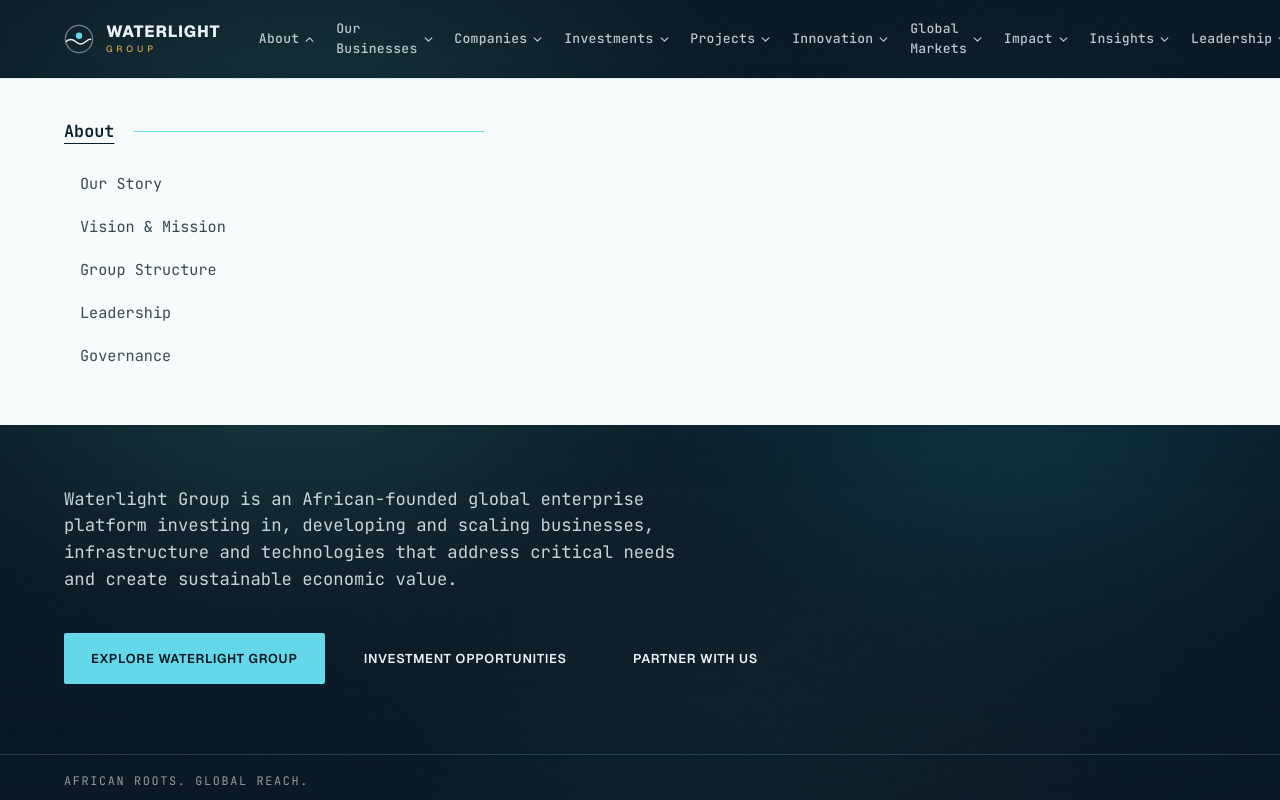
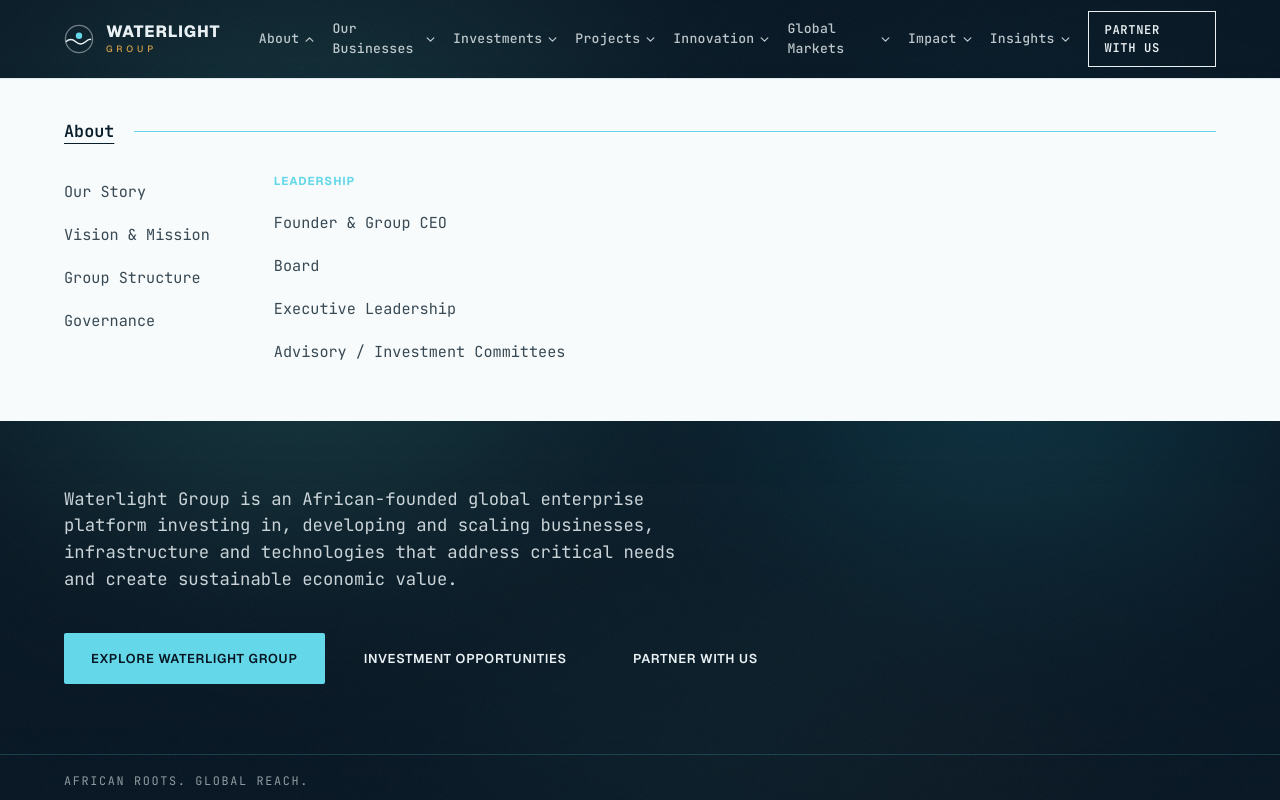
Before and after one commit to Taterbro/wsl-website, a Next.js app: page / in a window 1280 px wide. Both pictures are taken after a click on the button "About". Shown: the top 800 px of the page. Built offline with nearby package versions, Linux system fonts and the light colour scheme.

Commit message:
style: rework site maps

```diff
--- a/app/_components/footer/footer.tsx
+++ b/app/_components/footer/footer.tsx
@@ -18,6 +18,8 @@
   { label: "Partner with us", href: "#partner" },
   { label: "Global markets", href: "#markets" },
   { label: "Insights & newsroom", href: "#insights" },
+  { label: "Careers", href: "/careers" },
+  { label: "Contact & global offices", href: "/contact" },
 ];
 
 const ENTITIES: { heading: string; copy: string }[] = [
--- a/app/_components/header/constants.ts
+++ b/app/_components/header/constants.ts
@@ -1,25 +1,53 @@
+export interface NavItem {
+  label: string;
+  href: string;
+}
+
+export interface NavColumn {
+  heading?: string;
+  items: NavItem[];
+}
+
 export interface NavLink {
   label: string;
   href: string;
-  subLinks: { label: string; href: string }[];
+  columns: NavColumn[];
 }
 
 export const NAV_LINKS: NavLink[] = [
   {
     label: "About",
     href: "/about",
-    subLinks: [
+    columns: [
+      {
+        items: [
           { label: "Our Story", href: "/about/our-story" },
           { label: "Vision & Mission", href: "/about/vision-mission" },
           { label: "Group Structure", href: "/about/group-structure" },
-      { label: "Leadership", href: "/about/leadership" },
           { label: "Governance", href: "/about/governance" },
+        ],
+      },
+      {
+        heading: "Leadership",
+        items: [
+          { label: "Founder & Group CEO", href: "/leadership/founder-group-ceo" },
+          { label: "Board", href: "/leadership/board" },
+          { label: "Executive Leadership", href: "/leadership/executive-leadership" },
+          {
+            label: "Advisory / Investment Committees",
+            href: "/leadership/advisory-investment-committees",
+          },
+        ],
+      },
     ],
   },
   {
     label: "Our Businesses",
     href: "/businesses",
-    subLinks: [
+    columns: [
+      {
+        heading: "Sectors",
+        items: [
           { label: "Water & Smart Infrastructure", href: "/businesses/water-smart-infrastructure" },
           { label: "Energy", href: "/businesses/energy" },
           { label: "Agriculture", href: "/businesses/agriculture" },
@@ -31,19 +59,22 @@
         ],
       },
       {
-    label: "Companies",
-    href: "/companies",
-    subLinks: [
+        heading: "Companies",
+        items: [
           { label: "Waterlight Africa Investments Ltd", href: "/companies/waterlight-africa-investments" },
           { label: "Waterlight Industries Limited", href: "/companies/waterlight-industries" },
           { label: "Waterlight iHEAL Global Limited", href: "/companies/waterlight-iheal-global" },
           { label: "Waterlight Limited", href: "/companies/waterlight-limited" },
         ],
       },
+    ],
+  },
   {
     label: "Investments",
     href: "/investments",
-    subLinks: [
+    columns: [
+      {
+        items: [
           { label: "Investment Strategy", href: "/investments/strategy" },
           { label: "Opportunities", href: "/investments/opportunities" },
           { label: "Joint Ventures", href: "/investments/joint-ventures" },
@@ -51,29 +82,41 @@
           { label: "Investor Relations", href: "/investments/investor-relations" },
         ],
       },
+    ],
+  },
   {
     label: "Projects",
     href: "/projects",
-    subLinks: [
+    columns: [
+      {
+        items: [
           { label: "Portfolio", href: "/projects/portfolio" },
           { label: "Project Map", href: "/projects/project-map" },
           { label: "Flagship Projects", href: "/projects/flagship-projects" },
           { label: "Development Pipeline", href: "/projects/development-pipeline" },
         ],
       },
+    ],
+  },
   {
     label: "Innovation",
     href: "/innovation",
-    subLinks: [
+    columns: [
+      {
+        items: [
           { label: "WSWIS", href: "/innovation/wswis" },
           { label: "Technology Partnerships", href: "/innovation/technology-partnerships" },
           { label: "R&D / Innovation", href: "/innovation/rd-innovation" },
         ],
       },
+    ],
+  },
   {
     label: "Global Markets",
     href: "/global-markets",
-    subLinks: [
+    columns: [
+      {
+        items: [
           { label: "Africa", href: "/global-markets/africa" },
           { label: "GCC", href: "/global-markets/gcc" },
           { label: "Europe", href: "/global-markets/europe" },
@@ -82,20 +125,28 @@
           { label: "Emerging & Strategic Markets", href: "/global-markets/emerging-strategic-markets" },
         ],
       },
+    ],
+  },
   {
     label: "Impact",
     href: "/impact",
-    subLinks: [
+    columns: [
+      {
+        items: [
           { label: "Sustainability", href: "/impact/sustainability" },
           { label: "Development Partnerships", href: "/impact/development-partnerships" },
           { label: "Waterlight Save Initiative", href: "/impact/waterlight-save-initiative" },
           { label: "iHEAL Framework", href: "/impact/iheal-framework" },
         ],
       },
+    ],
+  },
   {
     label: "Insights",
     href: "/insights",
-    subLinks: [
+    columns: [
+      {
+        items: [
           { label: "Research", href: "/insights/research" },
           { label: "Perspectives", href: "/insights/perspectives" },
           { label: "News", href: "/insights/news" },
@@ -103,47 +154,11 @@
           { label: "Media", href: "/insights/media" },
         ],
       },
-  {
-    label: "Leadership",
-    href: "/leadership",
-    subLinks: [
-      { label: "Founder & Group CEO", href: "/leadership/founder-group-ceo" },
-      { label: "Board", href: "/leadership/board" },
-      { label: "Executive Leadership", href: "/leadership/executive-leadership" },
-      { label: "Advisory / Investment Committees", href: "/leadership/advisory-investment-committees" },
-    ],
-  },
-  {
-    label: "Partner With Us",
-    href: "/partner-with-us",
-    subLinks: [
-      { label: "Investors", href: "/partner-with-us/investors" },
-      { label: "Governments", href: "/partner-with-us/governments" },
-      { label: "Financial Institutions", href: "/partner-with-us/financial-institutions" },
-      { label: "Technology Partners", href: "/partner-with-us/technology-partners" },
-      { label: "Project Owners", href: "/partner-with-us/project-owners" },
-      { label: "Market Entry", href: "/partner-with-us/market-entry" },
-    ],
-  },
-  {
-    label: "Careers",
-    href: "/careers",
-    subLinks: [],
-  },
-  {
-    label: "Contact / Global Offices",
-    href: "/contact",
-    subLinks: [],
-  },
-  {
-    label: "Legal",
-    href: "/legal",
-    subLinks: [
-      { label: "Privacy", href: "/legal/privacy" },
-      { label: "Terms", href: "/legal/terms" },
-      { label: "Cookies", href: "/legal/cookies" },
-      { label: "Investment Disclaimer", href: "/legal/investment-disclaimer" },
-      { label: "Accessibility", href: "/legal/accessibility" },
     ],
   },
 ];
+
+export const UTILITY_LINKS: NavItem[] = [
+  { label: "Careers", href: "/careers" },
+  { label: "Contact", href: "/contact" },
+];
--- a/app/_components/header/header.tsx
+++ b/app/_components/header/header.tsx
@@ -3,16 +3,16 @@
 import { useEffect, useRef, useState } from "react";
 import { cn } from "@/lib/utils";
 import Brandmark from "../brand-mark";
-import { NAV_LINKS } from "./constants";
+import { NAV_LINKS, UTILITY_LINKS } from "./constants";
 
 const burgerSpanClass =
   "my-[5px] block h-0.5 w-6 bg-current transition-transform transition-opacity duration-(--transition-normal) ease-(--ease-standard) motion-reduce:transition-none";
 
 const navToggleClass =
-  "relative inline-flex cursor-pointer items-center gap-1.5 border-0 bg-transparent py-1.5 text-left text-[0.82rem] font-medium tracking-[0.02em] text-inherit opacity-80 transition-opacity duration-(--transition-normal) ease-(--ease-standard) after:absolute after:bottom-0 after:left-0 after:h-px after:w-full after:origin-left after:scale-x-0 after:bg-accent after:transition-transform after:duration-(--transition-normal) after:ease-(--ease-standard) hover:opacity-100 hover:after:scale-x-100 max-[760px]:w-full max-[760px]:py-[15px] max-[760px]:border-b max-[760px]:border-b-white/10 max-[760px]:text-[1rem] max-[760px]:opacity-100 max-[760px]:after:hidden";
+  "relative inline-flex cursor-pointer items-center gap-1.5 border-0 bg-transparent py-1.5 text-left text-[0.82rem] font-medium tracking-[0.02em] text-inherit opacity-80 transition-opacity duration-(--transition-normal) ease-(--ease-standard) after:absolute after:bottom-0 after:left-0 after:h-px after:w-full after:origin-left after:scale-x-0 after:bg-accent after:transition-transform after:duration-(--transition-normal) after:ease-(--ease-standard) hover:opacity-100 hover:after:scale-x-100 max-[1199px]:w-full max-[1199px]:py-[15px] max-[1199px]:border-b max-[1199px]:border-b-white/10 max-[1199px]:text-[1rem] max-[1199px]:opacity-100 max-[1199px]:after:hidden";
 
 const subLinkClass =
-  "block py-2.5 text-[0.95rem] leading-snug text-popover-foreground opacity-80 transition-colors transition-opacity duration-(--transition-normal) ease-(--ease-standard) hover:text-accent hover:opacity-100 focus-visible:text-accent focus-visible:opacity-100 max-[760px]:rounded-none max-[760px]:border-b max-[760px]:border-b-white/10 max-[760px]:py-[13px] max-[760px]:pl-5 max-[760px]:text-[0.9rem] max-[760px]:text-sidebar-foreground max-[760px]:opacity-100";
+  "block py-2.5 text-[0.95rem] leading-snug text-popover-foreground opacity-80 transition-colors transition-opacity duration-(--transition-normal) ease-(--ease-standard) hover:text-accent hover:opacity-100 focus-visible:text-accent focus-visible:opacity-100 max-[1199px]:rounded-none max-[1199px]:border-b max-[1199px]:border-b-white/10 max-[1199px]:py-[13px] max-[1199px]:pl-5 max-[1199px]:text-[0.9rem] max-[1199px]:text-sidebar-foreground max-[1199px]:opacity-100";
 export default function Header() {
   const [solid, setSolid] = useState(false);
   const [menuOpen, setMenuOpen] = useState(false);
@@ -73,8 +73,8 @@
           ref={navRef}
           aria-label="Primary"
           className={cn(
-            "ml-auto flex items-center gap-[clamp(14px,1.7vw,30px)] max-[760px]:fixed max-[760px]:inset-x-0 max-[760px]:top-[78px] max-[760px]:ml-0 max-[760px]:flex-col max-[760px]:items-stretch max-[760px]:gap-0 max-[760px]:bg-sidebar max-[760px]:text-sidebar-foreground max-[760px]:px-[clamp(20px,5vw,72px)] max-[760px]:pt-[14px] max-[760px]:pb-[26px] max-[760px]:shadow-[0_20px_40px_rgba(0,0,0,0.4)] max-[760px]:transition-transform max-[760px]:duration-(--transition-slow) max-[760px]:ease-(--ease-standard) max-[760px]:motion-reduce:transition-none max-[760px]:-translate-y-[120%] max-[760px]:overflow-y-auto max-[760px]:max-h-[calc(100dvh-78px)]",
-            menuOpen && "max-[760px]:translate-y-0"
+            "ml-auto flex items-center gap-[clamp(12px,1.4vw,26px)] max-[1199px]:fixed max-[1199px]:inset-x-0 max-[1199px]:top-[78px] max-[1199px]:ml-0 max-[1199px]:flex-col max-[1199px]:items-stretch max-[1199px]:gap-0 max-[1199px]:bg-sidebar max-[1199px]:text-sidebar-foreground max-[1199px]:px-[clamp(20px,5vw,72px)] max-[1199px]:pt-[14px] max-[1199px]:pb-[26px] max-[1199px]:shadow-[0_20px_40px_rgba(0,0,0,0.4)] max-[1199px]:transition-transform max-[1199px]:duration-(--transition-slow) max-[1199px]:ease-(--ease-standard) max-[1199px]:motion-reduce:transition-none max-[1199px]:-translate-y-[120%] max-[1199px]:overflow-y-auto max-[1199px]:max-h-[calc(100dvh-78px)]",
+            menuOpen && "max-[1199px]:translate-y-0"
           )}
         >
           {NAV_LINKS.map((link) => {
@@ -110,15 +110,14 @@
                 {isOpen && (
                   <ul
                     id={`submenu-${link.href.slice(1)}`}
-                    className="animate-nav-submenu absolute inset-x-0 top-full z-50 grid bg-popover text-popover-foreground shadow-[0_24px_40px_rgba(9,29,42,0.14)] max-[760px]:static max-[760px]:bg-transparent max-[760px]:shadow-none"
+                    className="animate-nav-submenu absolute inset-x-0 top-full z-50 bg-popover text-popover-foreground shadow-[0_24px_40px_rgba(9,29,42,0.14)] max-[1199px]:static max-[1199px]:bg-transparent max-[1199px]:shadow-none"
                   >
-                    <li className="overflow-hidden border-t border-border max-[760px]:border-0">
-                      <div className="mx-auto max-w-[1440px] px-[clamp(20px,5vw,72px)] pt-10 pb-12 max-[760px]:max-w-none max-[760px]:p-0">
-                        <div className="flex w-full max-w-[420px] flex-col max-[760px]:max-w-none">
+                    <li className="overflow-hidden border-t border-border max-[1199px]:border-0">
+                      <div className="mx-auto max-w-[1440px] px-[clamp(20px,5vw,72px)] pt-10 pb-12 max-[1199px]:max-w-none max-[1199px]:p-0">
                         {/* Menu title + accent rule (desktop only; the toggle already shows the label on mobile) */}
                         <a
                           href={link.href}
-                            className="mb-5 flex items-center gap-5 text-[1.05rem] font-semibold max-[760px]:hidden"
+                          className="mb-7 flex items-center gap-5 text-[1.05rem] font-semibold max-[1199px]:hidden"
                           onClick={() => {
                             setOpenSubmenu(null);
                             setMenuOpen(false);
@@ -133,22 +132,35 @@
                           />
                         </a>
 
-                          {/* Vertical sub-links */}
-                          <div className="flex flex-col gap-0.5 pl-4 max-[760px]:pl-0">
-                            {link.subLinks.map((subLink) => (
+                        {/* Link columns */}
+                        <div className="flex flex-wrap gap-x-[clamp(40px,5vw,88px)] gap-y-8 max-[1199px]:flex-col max-[1199px]:gap-y-0">
+                          {link.columns.map((column, columnIndex) => (
+                            <div
+                              key={column.heading ?? columnIndex}
+                              className="flex min-w-0 flex-col max-[1199px]:py-1"
+                            >
+                              {column.heading && (
+                                <h3 className="mb-3.5 font-sans text-[0.72rem] font-bold tracking-[0.08em] text-accent uppercase [font-stretch:110%] max-[1199px]:mt-3 max-[1199px]:mb-1 max-[1199px]:text-[0.68rem]">
+                                  {column.heading}
+                                </h3>
+                              )}
+                              <div className="flex flex-col gap-0.5 max-[1199px]:gap-0">
+                                {column.items.map((item) => (
                                   <a
-                                key={subLink.href}
-                                href={subLink.href}
+                                    key={item.href}
+                                    href={item.href}
                                     className={subLinkClass}
                                     onClick={() => {
                                       setOpenSubmenu(null);
                                       setMenuOpen(false);
                                     }}
                                   >
-                                {subLink.label}
+                                    {item.label}
                                   </a>
                                 ))}
                               </div>
+                            </div>
+                          ))}
                         </div>
                       </div>
                     </li>
@@ -157,9 +169,19 @@
               </div>
             );
           })}
+          {UTILITY_LINKS.map((link) => (
+            <a
+              key={link.href}
+              href={link.href}
+              className="hidden text-[0.82rem] font-medium tracking-[0.02em] text-inherit opacity-60 transition-opacity duration-(--transition-normal) ease-(--ease-standard) hover:opacity-100 max-[1199px]:block max-[1199px]:border-b max-[1199px]:border-b-white/10 max-[1199px]:py-[15px] max-[1199px]:text-[1rem] max-[1199px]:opacity-100"
+              onClick={() => setMenuOpen(false)}
+            >
+              {link.label}
+            </a>
+          ))}
           <a
             href="#partner"
-            className="border border-current px-4 py-[9px] text-[0.76rem] font-semibold tracking-[0.05em] uppercase opacity-100 transition-colors duration-(--transition-normal) ease-(--ease-standard) hover:border-accent hover:bg-accent hover:text-sidebar max-[760px]:mt-4 max-[760px]:block max-[760px]:py-[15px] max-[760px]:text-center"
+            className="border border-current px-4 py-[9px] text-[0.76rem] font-semibold tracking-[0.05em] uppercase opacity-100 transition-colors duration-(--transition-normal) ease-(--ease-standard) hover:border-accent hover:bg-accent hover:text-sidebar max-[1199px]:mt-4 max-[1199px]:block max-[1199px]:py-[15px] max-[1199px]:text-center"
             onClick={() => setMenuOpen(false)}
           >
             Partner With Us
@@ -167,7 +189,7 @@
         </nav>
         <button
           type="button"
-          className="ml-auto hidden border-0 bg-none p-2 text-inherit max-[760px]:block"
+          className="ml-auto hidden border-0 bg-none p-2 text-inherit max-[1199px]:block"
           aria-expanded={menuOpen}
           aria-controls="nav"
           aria-label={menuOpen ? "Close menu" : "Open menu"}
```
Lines whose indentation alone changed are shown as unchanged.
